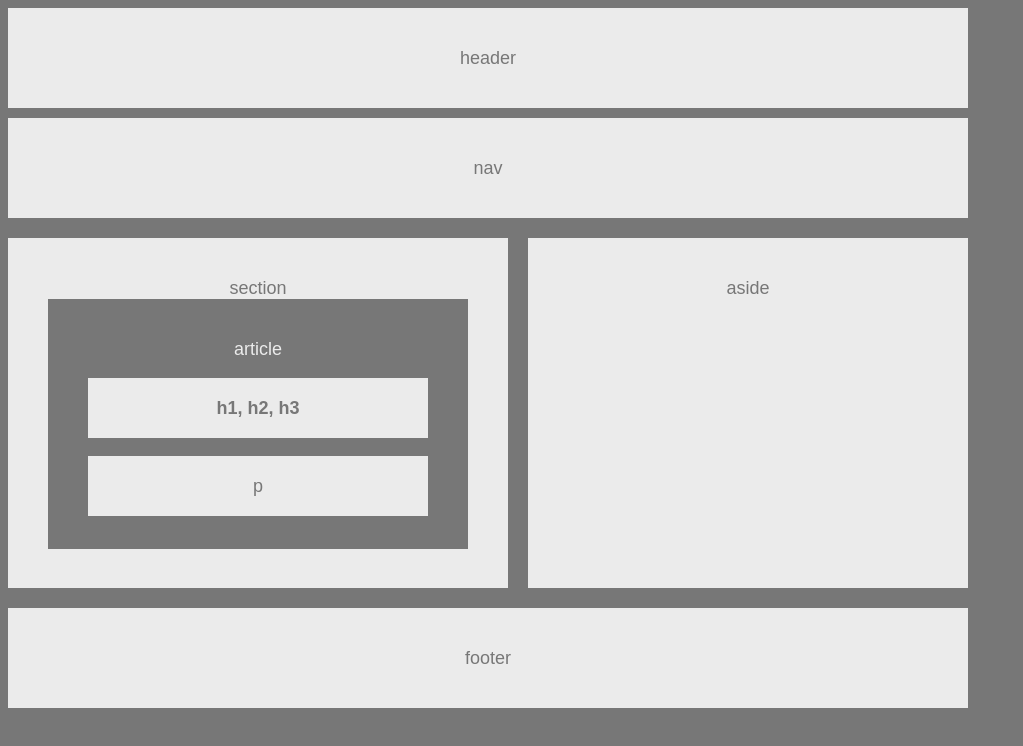
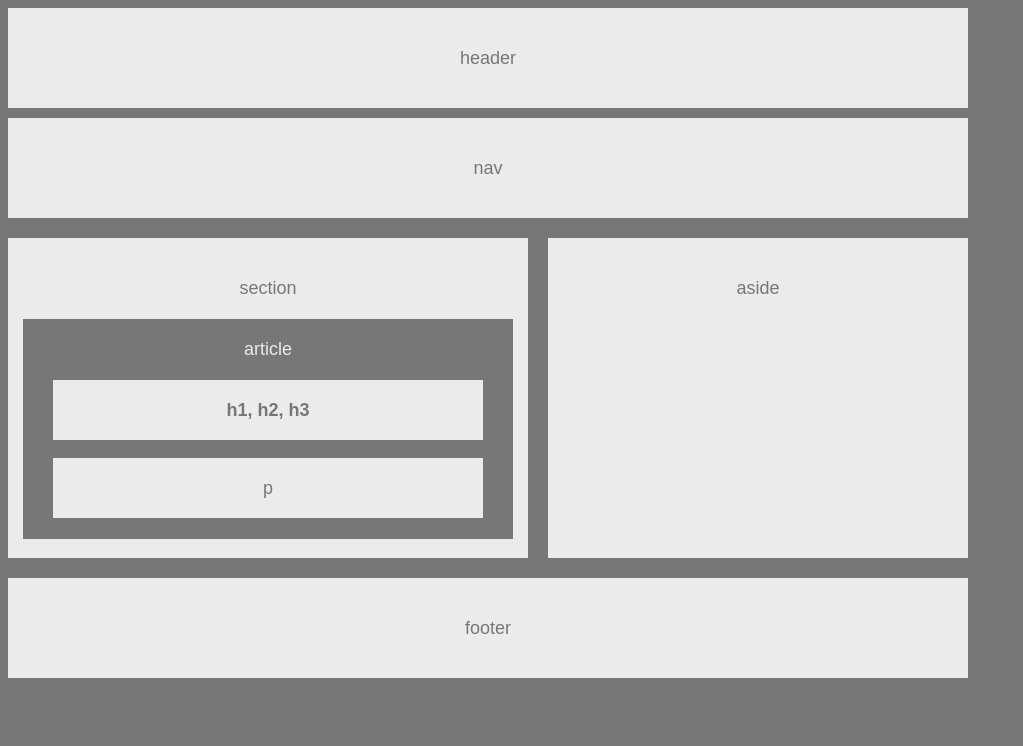
Before and after one commit to EricBillings/HW-Wireframe, a plain HTML site: page index.html in a window 1280 px wide. Shown: the whole page, without its empty margins (0-1023 px from the left). Drawn offline with Linux system fonts and the light colour scheme.

Commit message:
make final formatting changes

```diff
--- a/index.html
+++ b/index.html
@@ -14,9 +14,7 @@
 
     <nav>nav</nav>
 
-    <div class="middle-section">
-
-        <section>section
+    <section>section
 
             <article>article
                 <h1>h1, h2, h3</h1>
--- a/style.css
+++ b/style.css
@@ -2,7 +2,7 @@
     box-sizing: border-box;
 }
 
-/* body styles per homework instructions*/
+
 body {
     font-family: 'Arial', 'Helvetica Neue', Helvetica, sans-serif;
     color: #777;
@@ -36,19 +36,19 @@ nav {
 
 }
 
-/*.middle-section {
-    width: 100%;
-}*/
 
 section {
     background: #ebebeb;
-    width: 500px;
-    height: 350px;
+    width: 520px;
+    height: 320px;
     text-align: center;
     font-size: 18px;
-    padding: 40px;
+    padding-top: 40px;
+    padding-right: 10px;
+    padding-left: 10px;
+    padding-bottom: 10px;
     margin-right: 20px;
-    margin-bottom: 20px;
+    margin-bottom: 10px;
     float: left;
 
 }
@@ -57,8 +57,8 @@ section {
 
 aside   {
     background: #ebebeb;
-    width: 440px;
-    height: 350px;
+    width: 420px;
+    height: 320px;
     text-align: center;
     font-size: 18px;
     padding: 40px;
@@ -71,25 +71,52 @@ aside   {
 article {
     color: #ebebeb;
     background: #777;
-    height: 250px;
+    height: 220px;
     text-align: center;
     font-size: 18px;
-    padding: 40px;
-    margin-bottom: 10px;
+    padding: 20px;
+    margin-top: 20px;
+    margin-right: 5px;
+    margin-left: 5px;
     clear: both;
 
 }
 
-p,
+
 h1   {
     background: #ebebeb;
     color: #777;
     text-align: center;
     font-size: 18px;
-    padding: 20px;
-    margin-bottom: 10px;
+    padding-top: 20px;
+    padding-right: 20px;
+    padding-left: 20px;
+    margin-top: 20px;
+    margin-right: 10px;
+    margin-left: 10px;
     height: 60px;
 }
+
+p   {
+    background: #ebebeb;
+    color: #777;
+    text-align: center;
+    padding-top: 20px;
+    padding-right: 20px;
+    padding-left: 20px;
+    font-size: 18px;
+    padding: 20px;
+    margin-right: 10px;
+    margin-left: 10px;
+    height: 60px;
+}
+
+
+
+
+
+
+
 
 
 footer  {
```
